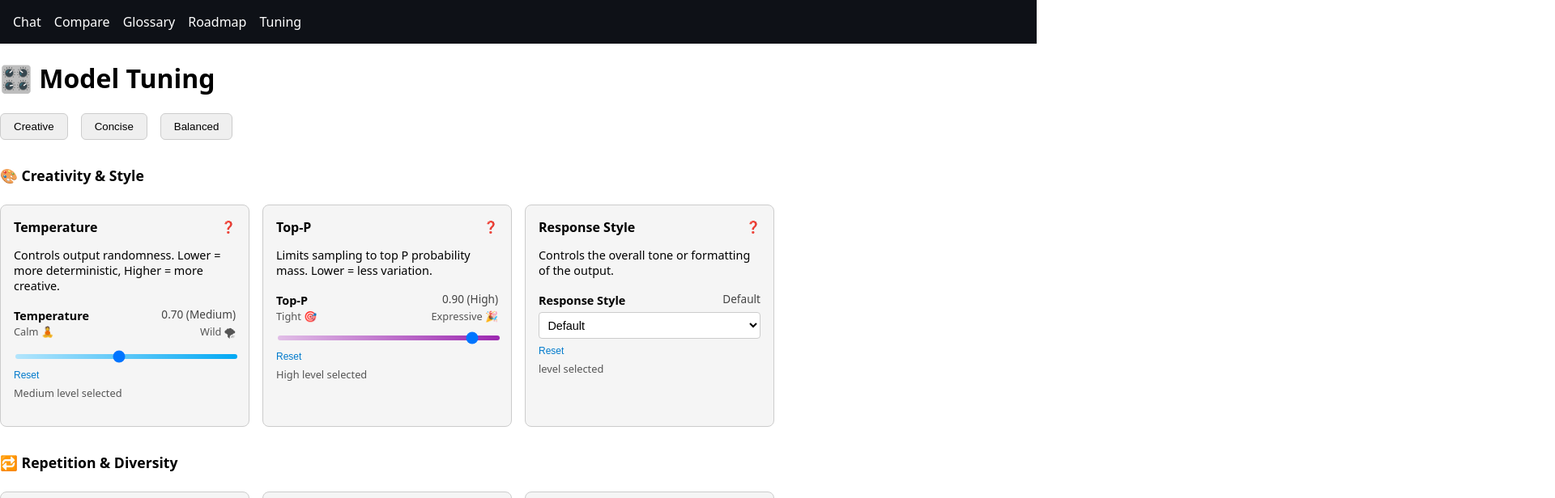
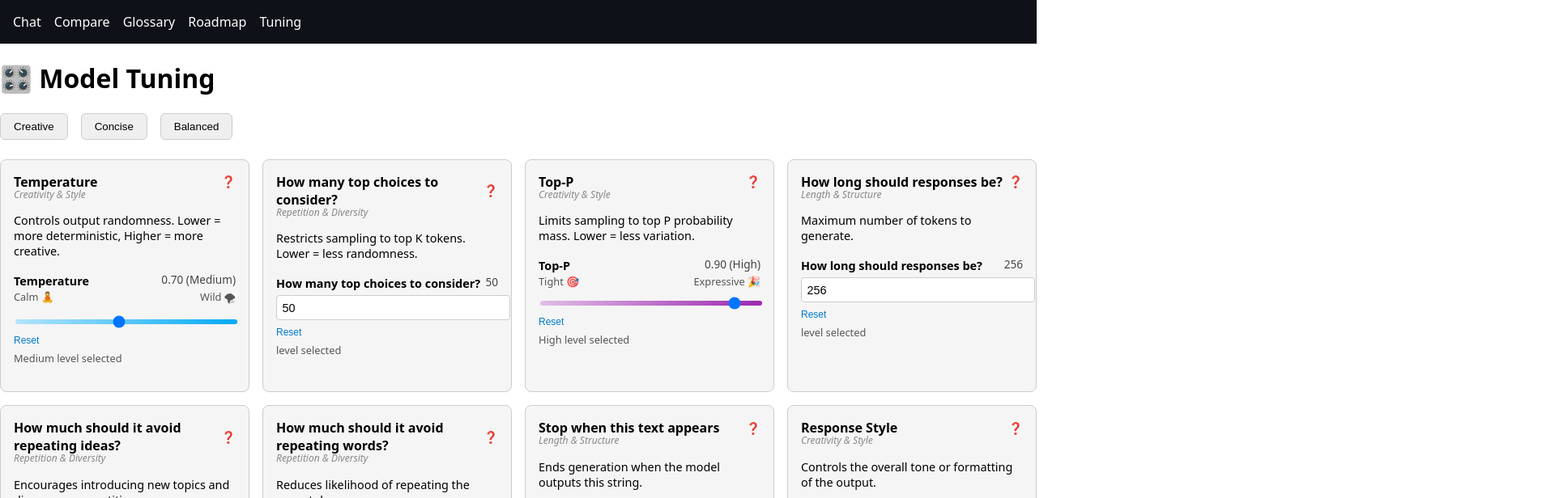
Before and after one commit to ScottFitzgerald83/grail, a SvelteKit app in the folder frontend/: page /tuning in a window 1280 px wide. Shown: the top 616 px of the page at 81% size, 1920 px wide, since content can reach past the window. Built offline with nearby package versions, Linux system fonts and the light colour scheme.

Commit message:
tuning layout now displays all parameters in a single unified grid, with each tile showing its associated category (e.g. “Creativity & Style”) beneath the title

```diff
--- a/frontend/src/routes/tuning/+page.svelte
+++ b/frontend/src/routes/tuning/+page.svelte
@@ -6,19 +6,14 @@
     {/each}
 </div>
 
-{#each [
-    {title: '🎨 Creativity & Style', keys: ['temperature', 'top_p', 'response_style']},
-    {title: '🔁 Repetition & Diversity', keys: ['top_k', 'presence_penalty', 'frequency_penalty']},
-    {title: '📏 Length & Structure', keys: ['max_tokens', 'stop_sequence']}
-] as section}
-    <h3 class="section-title">{section.title}</h3>
 <div class="param-grid">
-        {#each parameters.filter(p => section.keys.includes(p.key)) as param}
+  {#each parameters as param}
     <div class="param-tile" title={param.eli5}>
       <div class="param-header">
         <strong>{param.label}</strong>
         <span class="help-icon" title={param.eli5}>❓</span>
       </div>
+      <p class="param-category">{paramCategory(param.key)}</p>
       <p style="font-size: 0.9rem; margin-bottom: 0.5rem;">{param.definition}</p>
       <div class="param-control">
         <label>
@@ -66,7 +61,6 @@
     </div>
   {/each}
 </div>
-{/each}
 
 <h2 style="margin-top: 2rem;">🧠 Predicted Model Behavior</h2>
 <table class="performance-table">
@@ -380,6 +374,20 @@
       reader.readAsText(file);
     }
 
+    function paramCategory(key) {
+      const map = {
+        temperature: 'Creativity & Style',
+        top_p: 'Creativity & Style',
+        response_style: 'Creativity & Style',
+        top_k: 'Repetition & Diversity',
+        presence_penalty: 'Repetition & Diversity',
+        frequency_penalty: 'Repetition & Diversity',
+        max_tokens: 'Length & Structure',
+        stop_sequence: 'Length & Structure'
+      };
+      return map[key] || '';
+    }
+
 </script>
 
 <style>
@@ -610,5 +618,13 @@
         font-weight: 600;
     }
 
+.param-category {
+  font-size: 0.75rem;
+  color: #888;
+  font-style: italic;
+  margin-top: -0.25rem;
+  margin-bottom: 0.25rem;
+}
+
 
 </style>
```
Lines whose indentation alone changed are shown as unchanged.
